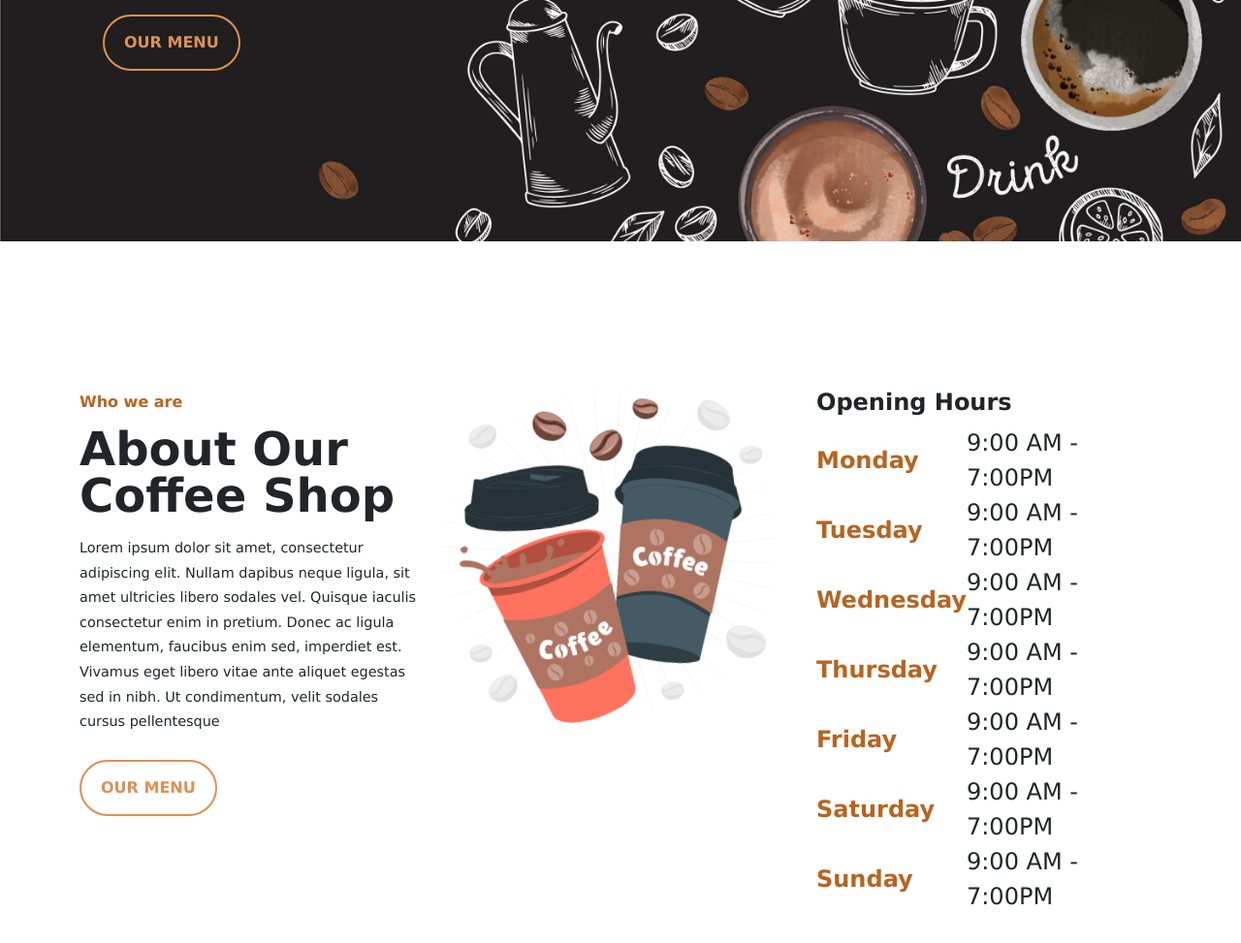
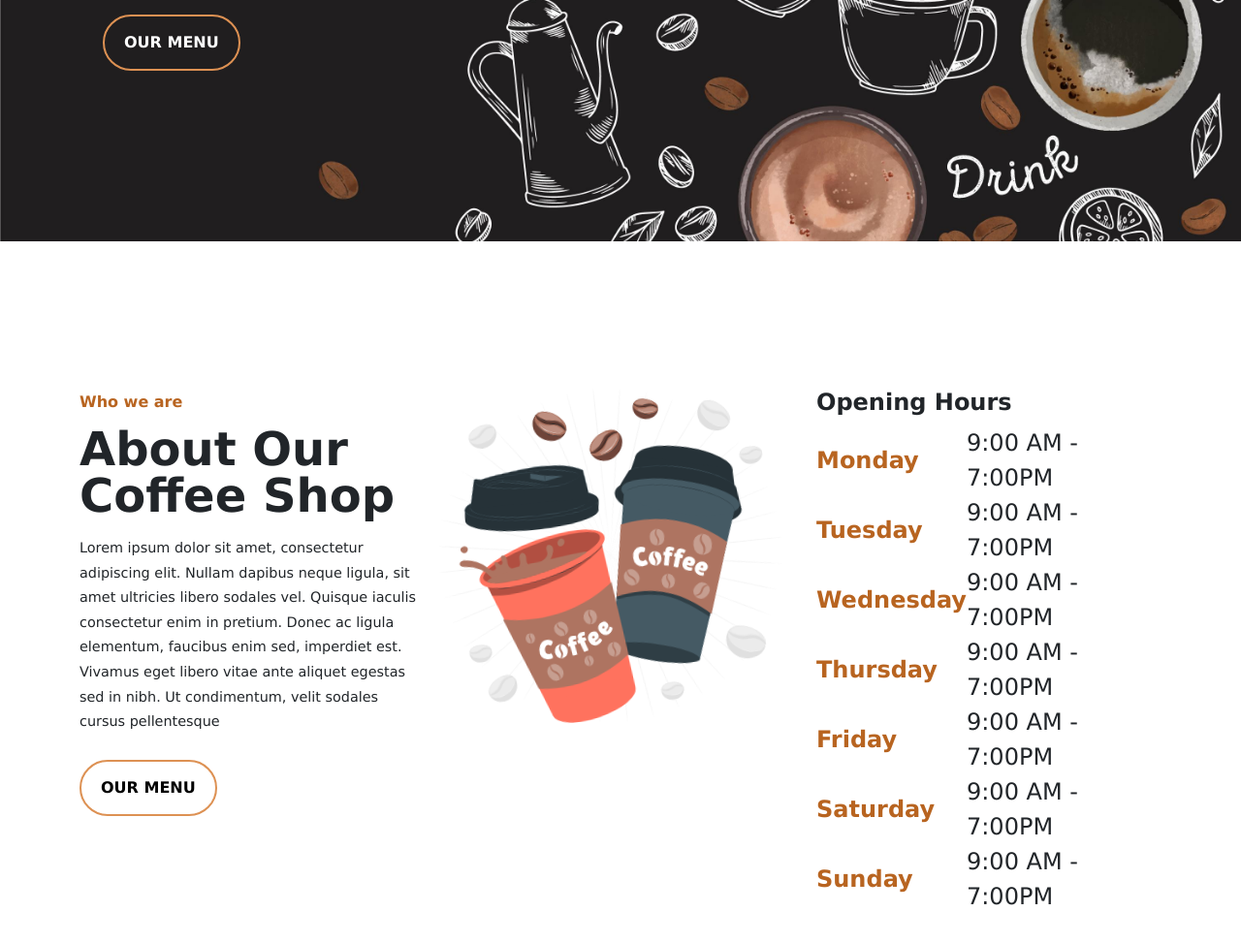
Before and after one commit to vanenacue/cfflvrs-website, a plain HTML site: page index.html in a window 1280 px wide. Shown: the part 551-1524 px from the top of the page at 97% size. Drawn offline with nearby package versions, Linux system fonts and the light colour scheme.

Commit message:
update buttons and navbar

```diff
--- a/index.html
+++ b/index.html
@@ -30,7 +30,7 @@
                     </li>
                     <li class="nav-item" role="presentation">
                         <button class="nav-link rounded-5 nav-product nav-tab" id="contact-tab2" data-bs-toggle="tab" type="button" role="tab" aria-selected="false">
-                            <span><a href="#ingredients-prods">Menu</a></span>
+                            <span><a href="#menu-prod">Menu</a></span>
                         </button>
                     </li>
                     <li class="nav-item" role="presentation">
@@ -48,7 +48,7 @@
                             <h1 style="color: var(--bs-white)">Brewed to Perfection,<br> Crafted with Passion</h1>
                             <div class="btn1">
                             <button class="btn01" id="button01">
-                                OUR MENU
+                                <a href="#menu-prod" style="color: var(--bs-white);">OUR MENU</a>
                                 <span></span><span></span><span></span><span></span>
                             </button>
                             </div>
@@ -72,7 +72,7 @@
                         <p>Lorem ipsum dolor sit amet, consectetur adipiscing elit. Nullam dapibus neque ligula, sit amet ultricies libero sodales vel. Quisque iaculis consectetur enim in pretium. Donec ac ligula elementum, faucibus enim sed, imperdiet est. Vivamus eget libero vitae ante aliquet egestas sed in nibh. Ut condimentum, velit sodales cursus pellentesque</p>
                         <div class="btn1">
                             <button class="btn01" id="button01">
-                                OUR MENU
+                                <a href="#menu-prod" style="color: #000;">OUR MENU</a>
                                 <span></span><span></span><span></span><span></span>
                             </button>
                         </div>
```
